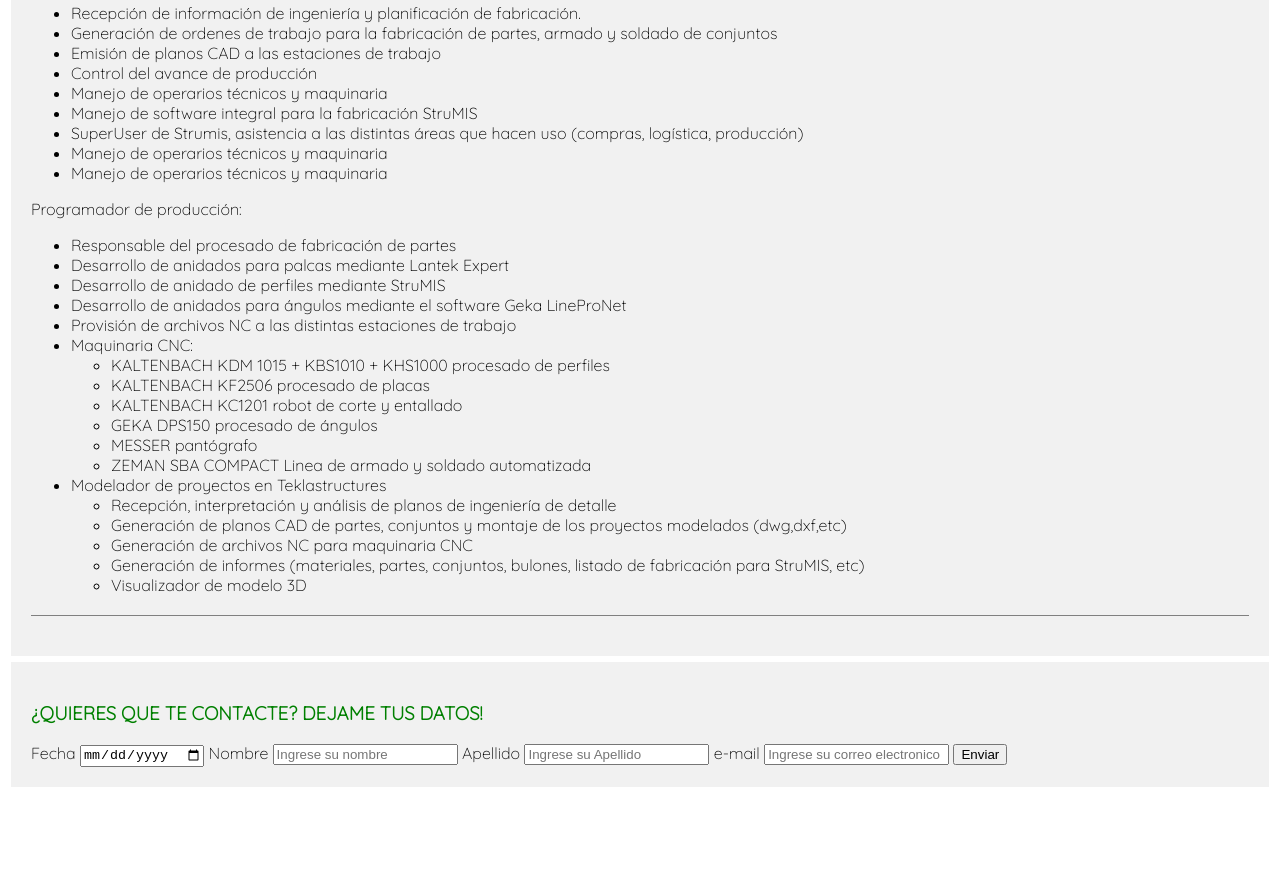
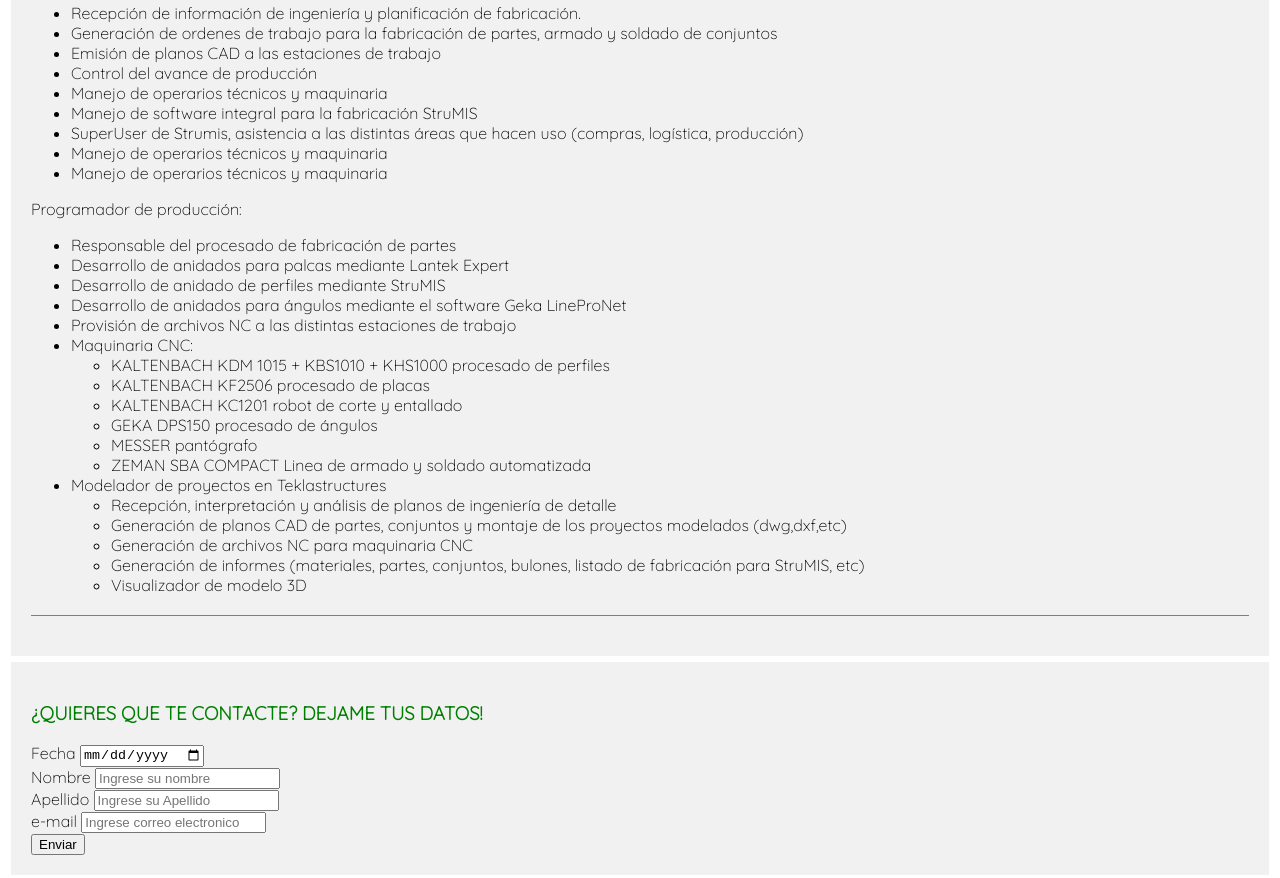
Before and after one commit to ulisayago/ulisayago.github.io, a plain HTML site: page index.html in a window 1280 px wide. Shown: the part 2202-3080 px from the top of the page. Before the commit the page ends 2992 px from the top, so only its background shows below. Drawn offline with Linux system fonts and the light colour scheme.

Commit message:
Update index.html

```diff
--- a/index.html
+++ b/index.html
@@ -344,16 +344,16 @@
 
         <label>Fecha</label>
         <input type="date" name="fecha" placeholder="Ingrese Fecha" />
-
+        <br />
         <label>Nombre</label>
         <input type="text" name="nombre" placeholder="Ingrese su nombre" />
-
+        <br />
         <label>Apellido</label>
         <input type="text" name="apellido" placeholder="Ingrese su Apellido" />
-
+        <br />
         <label>e-mail</label>
-        <input type="email" name="e-mail" placeholder="Ingrese su correo electronico" />
-
+        <input type="email" name="e-mail" placeholder="Ingrese correo electronico" />
+        <br />
         <input type="submit" value="Enviar" />
 
     </div>
```
